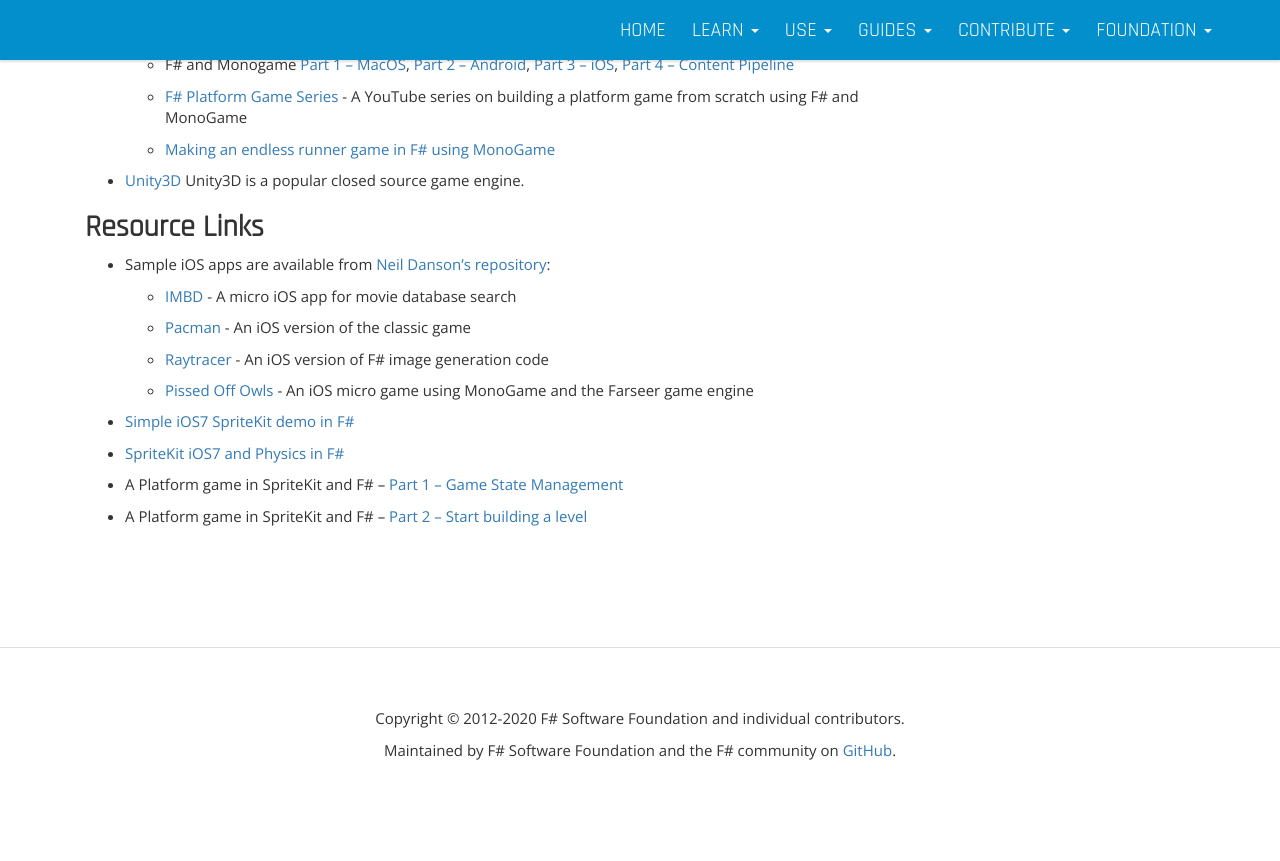
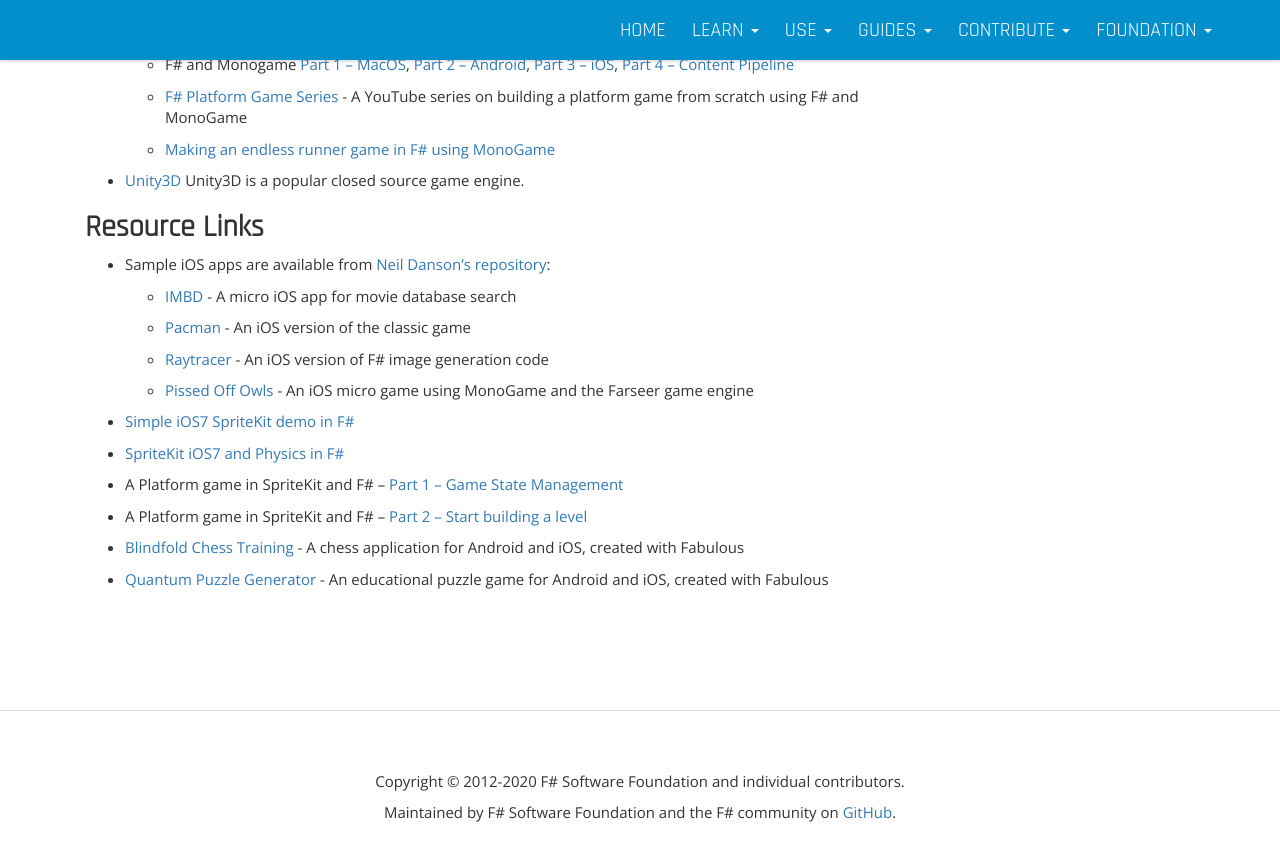
Before and after one commit to fsharp/fsharp.org, a Jekyll site: the page built from guides/mobile-apps/index.md, in a window 1280 px wide and 900 px high, scrolled down 690 px. Shown: the top 861 px of the window. Built offline with Jekyll 4.4.1, drawn with Linux system fonts in a browser that asks for light colours; nearby versions of some CDN libraries; before the commit the page ends 1527 px from its top, so only the background shows below that.

Commit message:
Add two projects (BCT and QPZ) to mobile-apps page (#862)

```diff
--- a/guides/mobile-apps/index.md
+++ b/guides/mobile-apps/index.md
@@ -59,3 +59,7 @@
 * A Platform game in SpriteKit and F# – [Part 1 – Game State Management](http://neildanson.wordpress.com/2013/10/08/a-platform-game-in-spritekit-and-f-part-1-game-state-management/)
 
 * A Platform game in SpriteKit and F# – [Part 2 – Start building a level](http://neildanson.wordpress.com/2013/10/08/a-platform-game-in-spritekit-and-f-part-2-start-building-a-level/)
+
+* [Blindfold Chess Training](https://github.com/mrdimosthenis/BlindfoldChessTraining) - A chess application for Android and iOS, created with Fabulous
+
+* [Quantum Puzzle Generator](https://github.com/mrdimosthenis/QuantumPuzzleGenerator) - An educational puzzle game for Android and iOS, created with Fabulous
```
